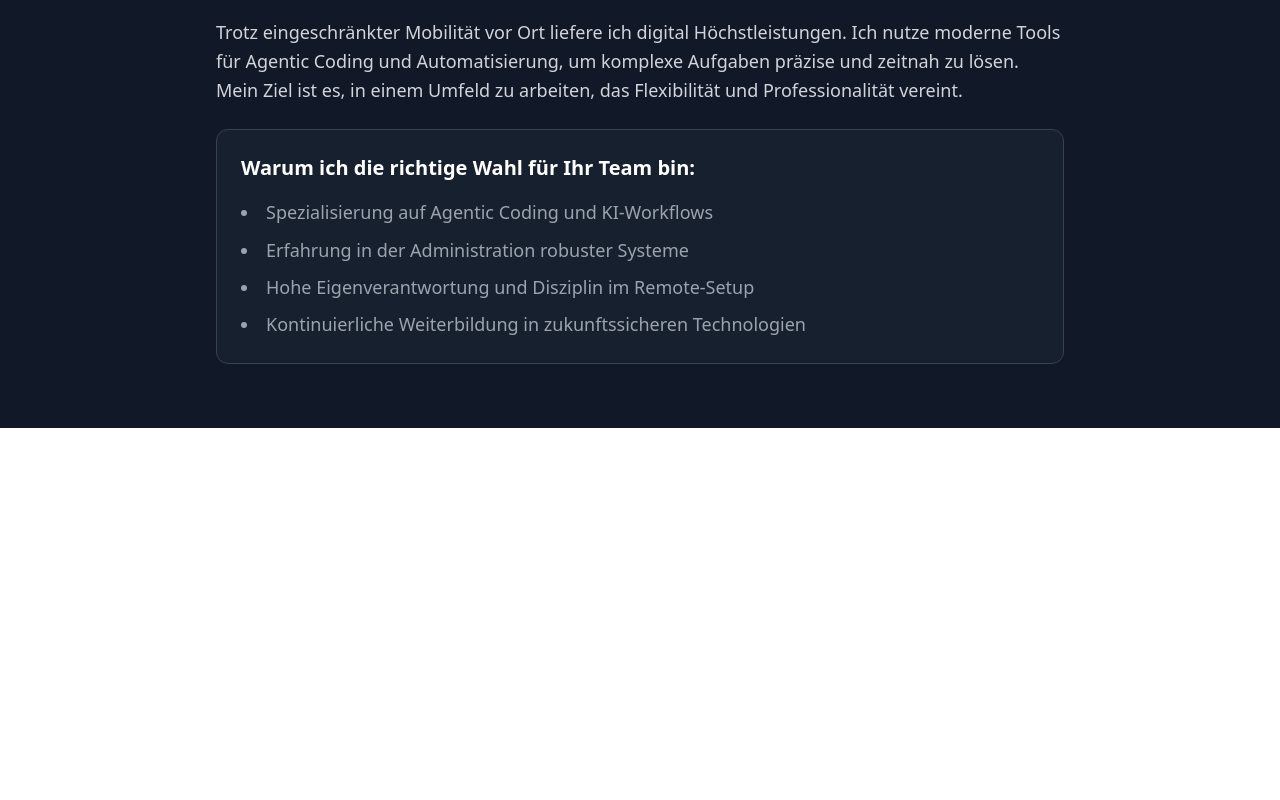
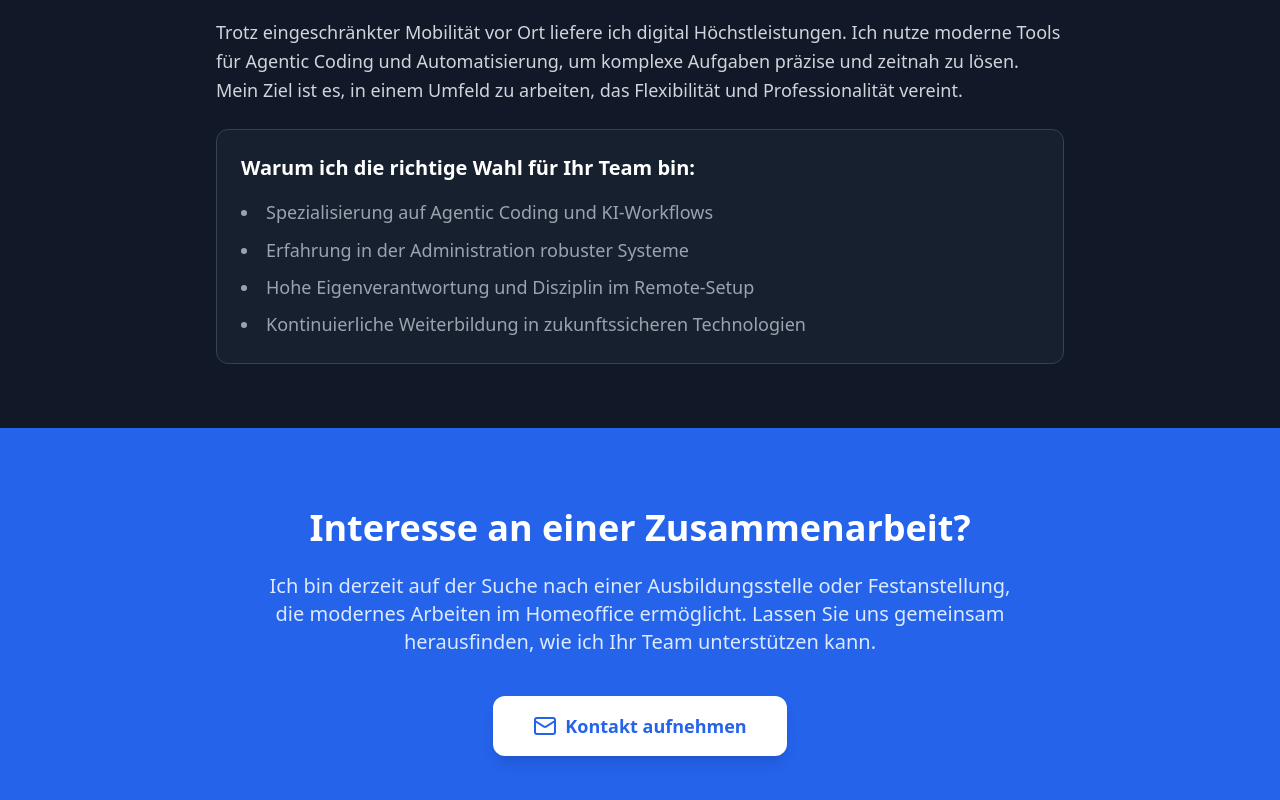
Before and after one commit to NotDonCitron/patcher, a React (Vite) app: page / in a window 1280 px wide. Shown: the part 945-1745 px from the top of the page. Before the commit the page ends 1373 px from the top, so only its background shows below. Built offline with nearby package versions, Linux system fonts and the light colour scheme.

Commit message:
feat(ui): Implement Contact CTA in German

```diff
--- a/src/App.tsx
+++ b/src/App.tsx
@@ -1,12 +1,14 @@
 import { Routes, Route } from 'react-router-dom';
 import Hero from './components/Hero';
 import About from './components/About';
+import ContactCTA from './components/ContactCTA';
 
 function Home() {
   return (
     <>
       <Hero />
       <About />
+      <ContactCTA />
     </>
   );
 }
--- /dev/null
+++ b/src/components/ContactCTA.tsx
@@ -0,0 +1,24 @@
+import { Mail } from 'lucide-react';
+
+export default function ContactCTA() {
+  return (
+    <section className="py-20 px-6 bg-blue-600 text-white text-center">
+      <div className="max-w-3xl mx-auto">
+        <h2 className="text-3xl md:text-4xl font-bold mb-6">
+          Interesse an einer Zusammenarbeit?
+        </h2>
+        <p className="text-xl text-blue-100 mb-10">
+          Ich bin derzeit auf der Suche nach einer Ausbildungsstelle oder Festanstellung, die modernes Arbeiten im Homeoffice ermöglicht. Lassen Sie uns gemeinsam herausfinden, wie ich Ihr Team unterstützen kann.
+        </p>
+        <a
+          href="mailto:ihre-email@beispiel.de"
+          className="inline-flex items-center gap-2 bg-white text-blue-600 px-10 py-4 rounded-xl font-bold text-lg hover:bg-blue-50 transition-colors shadow-lg"
+          role="button"
+        >
+          <Mail size={24} />
+          Kontakt aufnehmen
+        </a>
+      </div>
+    </section>
+  );
+}
```
Also changed, not shown: 1 other file (tests, documents, lock files or other folders).
